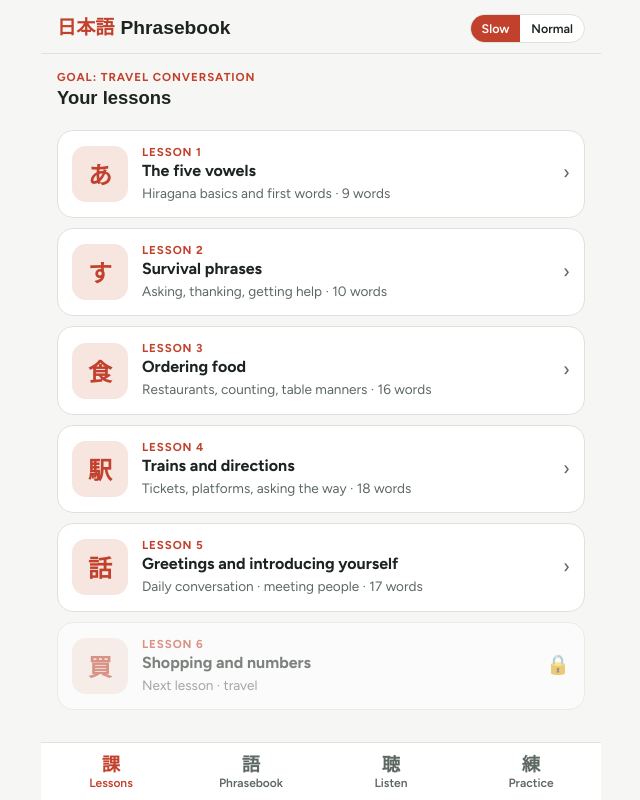
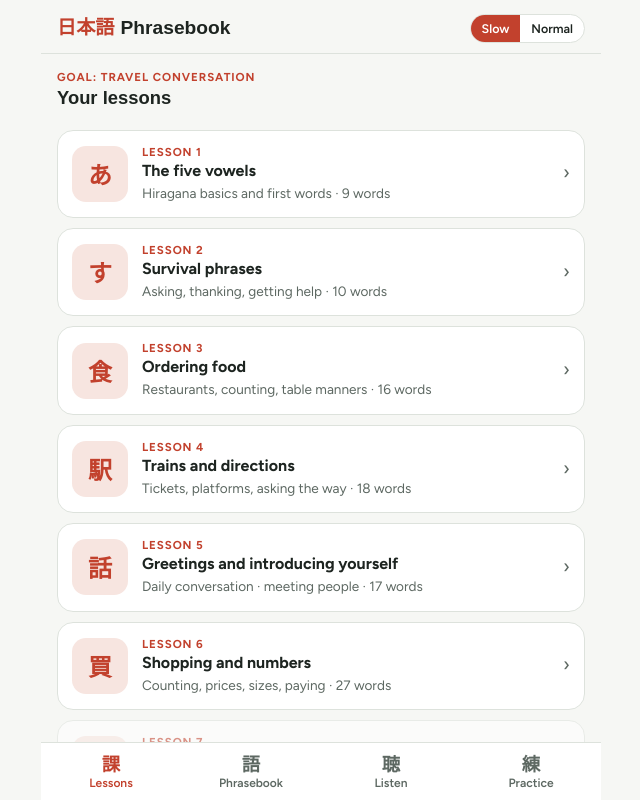
Before and after one commit to alcantarajy/Japanese-phrasebook, a plain HTML site: page index.html in a window 1280 px wide. Shown: the whole page, without its empty margins (319-959 px from the left). Drawn offline with Linux system fonts and the light colour scheme; a web font is replaced by a local one.

Commit message:
Add Lesson 6: Shopping and numbers
Co-Authored-By: Claude Opus 5.5 <noreply@anthropic.com>
Claude-Session: https://claude.ai/code/session_01VcPMD8jtqNiAk1HEFR5u5U

```diff
--- a/index.html
+++ b/index.html
@@ -261,8 +261,44 @@ const LESSONS = [
         ["You","よろしくおねがいします","Yoroshiku onegaishimasu."],
         ["Tanaka","こちらこそ、よろしくおねがいします","Kochira koso, yoroshiku onegaishimasu."] ]}
     ]}
+  ,{ id: "l6", kana: "買", title: "Shopping and numbers", sub: "Counting, prices, sizes, paying",
+    intro: "Count from 1 to 10, read prices in yen, ask for sizes and colors, and pay at the register.",
+    blocks: [
+      { type: "words", title: "Numbers 1–10", items: [
+        ["いち","ichi","1"],["に","ni","2"],["さん","san","3"],["よん","yon","4"],["ご","go","5"],
+        ["ろく","roku","6"],["なな","nana","7"],["はち","hachi","8"],["きゅう","kyū","9"],["じゅう","jū","10"] ]},
+      { type: "words", title: "Prices", items: [
+        ["ひゃくえん","hyaku-en","¥100"],["さんびゃくえん","san-byaku-en","¥300"],
+        ["せんえん","sen-en","¥1,000"],["さんぜんえん","san-zen-en","¥3,000"],
+        ["ごせんえん","go-sen-en","¥5,000"],["いちまんえん","ichi-man-en","¥10,000"] ]},
+      { type: "note", title: "How big numbers work", html: "<ul><li>Add <b>えん (en)</b> for yen: <i>hyaku-en</i> is ¥100.</li><li>After 3, hundred becomes <i>byaku</i> and thousand becomes <i>zen</i>: <i>san-byaku</i>, <i>san-zen</i>.</li><li>Japanese counts in ten-thousands (<i>man</i>). ¥20,000 is <i>ni-man-en</i>, “two ten-thousands”.</li></ul>" },
+      { type: "words", title: "In the shop", items: [
+        ["みているだけです","mite iru dake desu","I'm just looking"],
+        ["おおきい","ōkii","big"],["ちいさい","chiisai","small"],
+        ["おおきいサイズはありますか","ōkii saizu wa arimasu ka","do you have a bigger size?"],
+        ["ほかのいろはありますか","hoka no iro wa arimasu ka","do you have other colors?"],
+        ["しちゃくしてもいいですか","shichaku shite mo ii desu ka","can I try it on?"],
+        ["これにします","kore ni shimasu","I'll take this"] ]},
+      { type: "words", title: "Paying", items: [
+        ["カードでいいですか","kādo de ii desu ka","is card okay?"],
+        ["げんきんで","genkin de","with cash"],
+        ["ふくろはいりますか","fukuro wa irimasu ka","do you need a bag? (you'll hear this)"],
+        ["だいじょうぶです","daijōbu desu","I'm fine / no thanks"] ]},
+      { type: "note", title: "Grammar: ～wa arimasu ka", html: "<p><b>～はありますか</b> means “Do you have ～?” Put the thing first.</p><ul><li><i>Ōkii saizu <b>wa arimasu ka</b>?</i> “Do you have a big size?”</li><li><i>Mizu <b>wa arimasu ka</b>?</i> “Do you have water?”</li></ul>" },
+      { type: "note", title: "Useful tip", html: "<p><b>Daijōbu desu</b> is the polite “no thanks”. When the cashier offers a bag, receipt or straw you don't need, say it with a small wave of the hand.</p>" },
+      { type: "dialog", title: "Buying a shirt", items: [
+        ["Staff","いらっしゃいませ！","Irasshaimase!"],
+        ["You","みているだけです","Mite iru dake desu."],
+        ["You","すみません、これはいくらですか","Sumimasen, kore wa ikura desu ka?"],
+        ["Staff","さんぜんえんです","San-zen-en desu."],
+        ["You","おおきいサイズはありますか","Ōkii saizu wa arimasu ka?"],
+        ["Staff","はい、あります","Hai, arimasu."],
+        ["You","これにします。カードでいいですか","Kore ni shimasu. Kādo de ii desu ka?"],
+        ["Staff","はい。ふくろはいりますか","Hai. Fukuro wa irimasu ka?"],
+        ["You","だいじょうぶです","Daijōbu desu."] ]}
+    ]}
 ];
-const NEXT = { kana: "買", title: "Shopping and numbers", sub: "Next lesson · travel" };
+const NEXT = { kana: "好", title: "Likes and hobbies", sub: "Next lesson · daily conversation" };
 
 /* What the voice reads. Kanji help the phone's voice split words, so particles like は are said "wa". */
 const SAY = {
@@ -294,7 +330,22 @@ const SAY = {
   "パプアニューギニアにすんでいます": "パプアニューギニアに住んでいます",
   "おなまえは？": "お名前は？",
   "よろしくおねがいします": "よろしくお願いします",
-  "こちらこそ、よろしくおねがいします": "こちらこそ、よろしくお願いします"
+  "こちらこそ、よろしくおねがいします": "こちらこそ、よろしくお願いします",
+  "ひゃくえん": "百円", "さんびゃくえん": "三百円", "せんえん": "千円",
+  "さんぜんえん": "三千円", "ごせんえん": "五千円", "いちまんえん": "一万円",
+  "さんぜんえんです": "三千円です",
+  "いち": "一", "に": "二", "さん": "三", "よん": "四", "ご": "五",
+  "ろく": "六", "なな": "七", "はち": "八", "きゅう": "九", "じゅう": "十",
+  "みているだけです": "見ているだけです",
+  "おおきい": "大きい", "ちいさい": "小さい",
+  "おおきいサイズはありますか": "大きいサイズはありますか",
+  "ほかのいろはありますか": "他の色はありますか",
+  "しちゃくしてもいいですか": "試着してもいいですか",
+  "げんきんで": "現金で",
+  "ふくろはいりますか": "袋はいりますか",
+  "はい。ふくろはいりますか": "はい。袋はいりますか",
+  "だいじょうぶです": "大丈夫です",
+  "すみません、これはいくらですか": "すみません、これはいくらですか"
 };
 const spoken = jp => SAY[jp] || jp;
 
```
